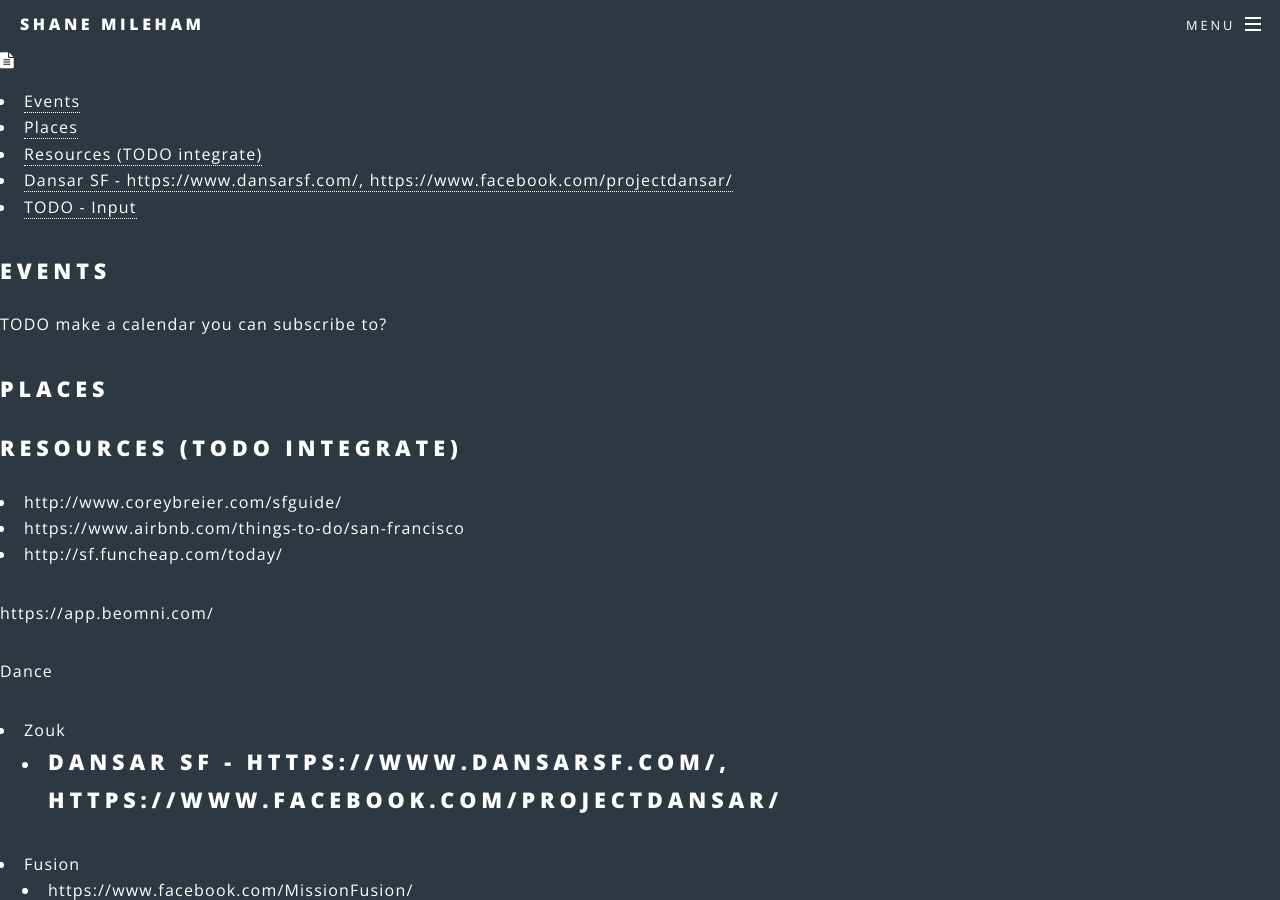
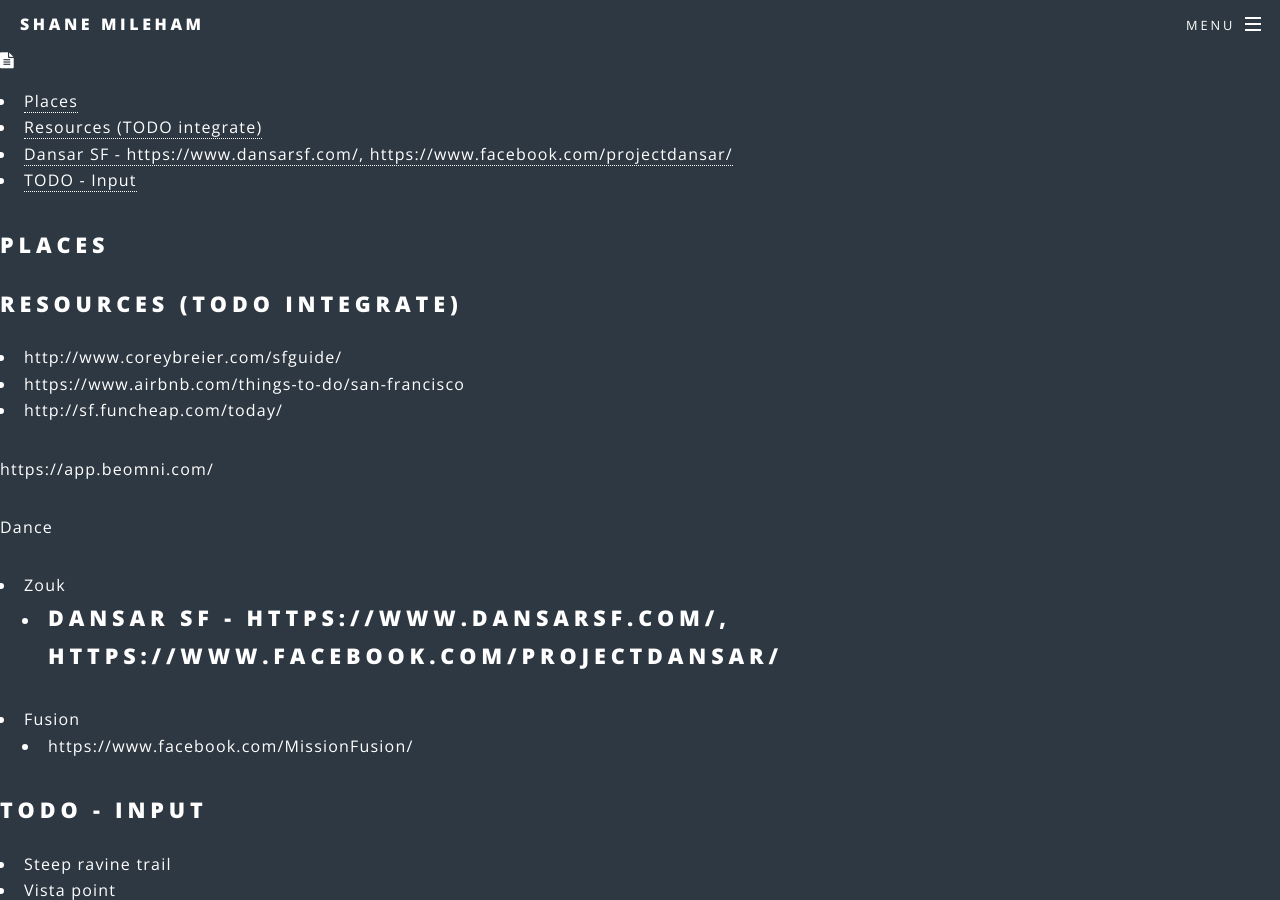
Before and after one commit to shanemileham/shanemileham.github.io, a Jekyll site: the page built from _kb/travel/sf.md, in a window 1280 px wide and 900 px high. Built offline with Jekyll 4.4.1, drawn with Linux system fonts in a browser that asks for light colours; comment, search, counter and statistics services are not loaded.

Commit message:
SF cleanup

```diff
--- a/_kb/travel/sf.md
+++ b/_kb/travel/sf.md
@@ -3,9 +3,6 @@
 ---
 
 {% include toc %}
-
-## Events
-TODO make a calendar you can subscribe to?
 
 ## Places
 
```
